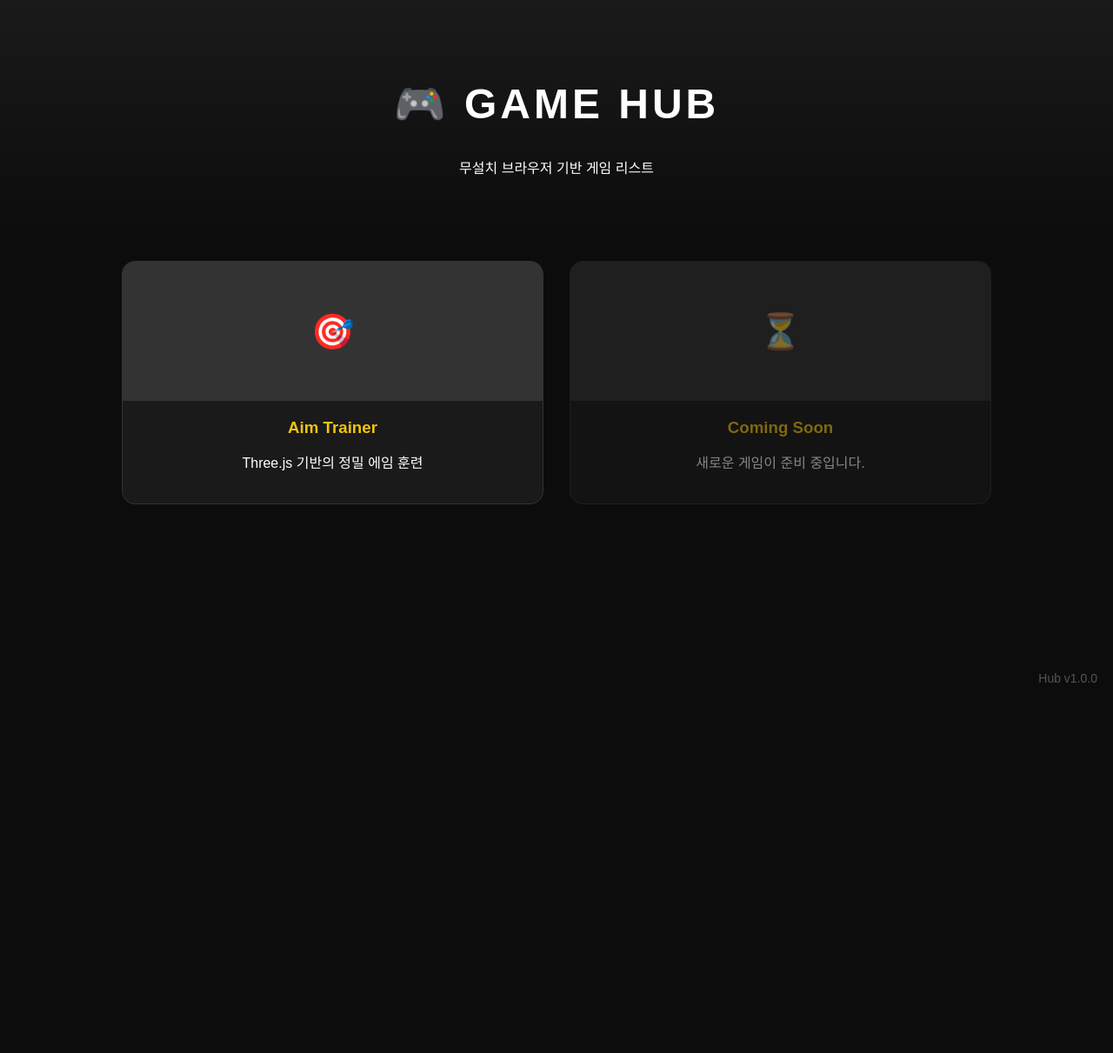
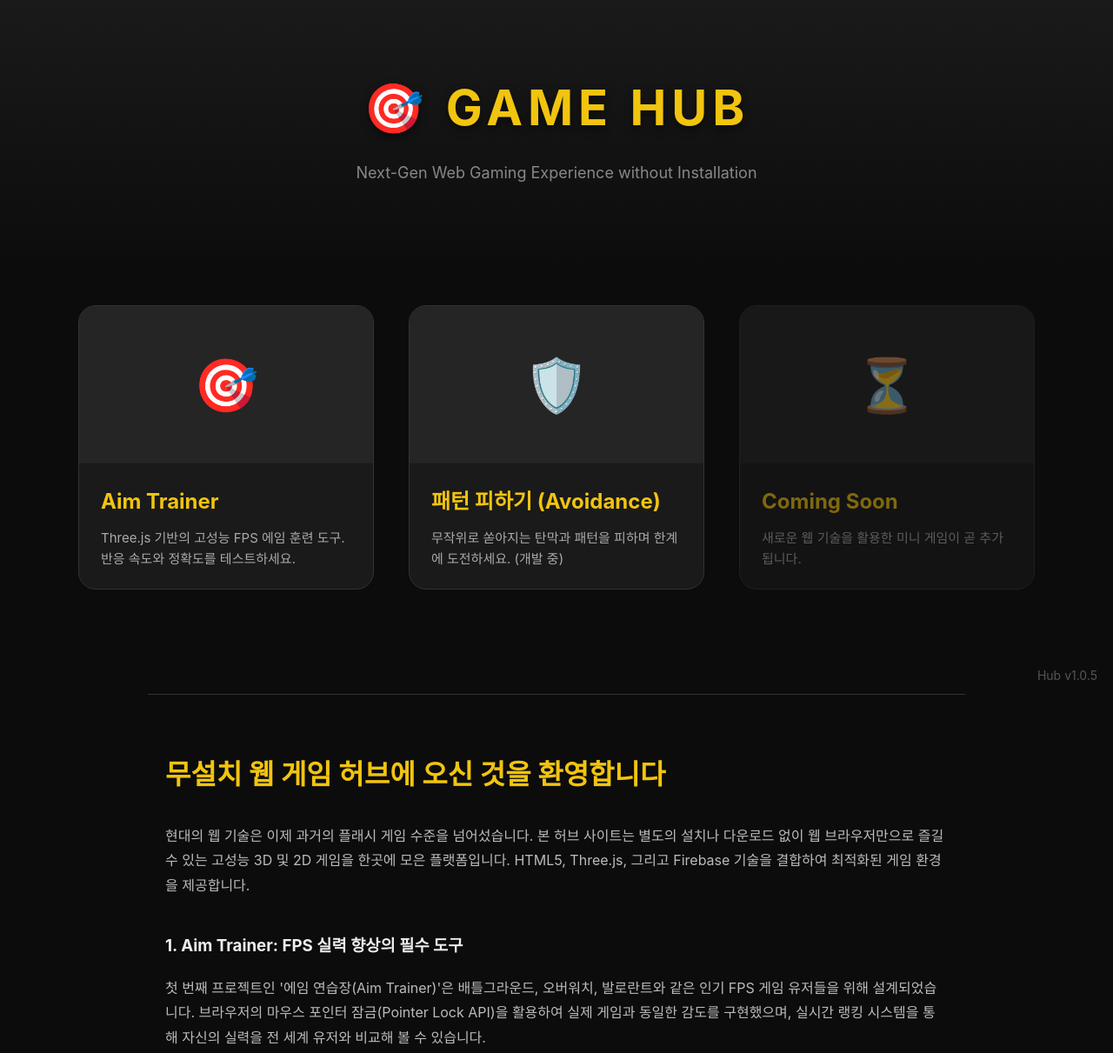
Before and after one commit to ihaom2658/Game-Hub, a plain HTML site: page index.html in a window 1280 px wide. Shown: the top 1211 px of the page at 87% size. Before the commit the page ends 800 px from the top, so only its background shows below. Drawn offline with Linux system fonts and the light colour scheme.

Commit message:
Revamp index.html with new title and styles
Updated the title, meta description, and various styles for improved aesthetics and functionality. Added new content sections for game descriptions and enhanced layout for better user experience.

```diff
--- a/index.html
+++ b/index.html
@@ -2,33 +2,63 @@
 <html lang="ko">
 <head>
     <meta charset="UTF-8">
-    <title>Game Hub - FPS & Casual Mini Games</title>
+    <title>Game Hub - 전문 웹 기반 무설치 게임 플랫폼</title>
+    <meta name="description" content="설치 없이 즐기는 고성능 웹 게임 허브. 에임 연습장, 패턴 피하기 등 다양한 FPS 및 캐주얼 게임을 제공합니다.">
     <script async src="https://pagead2.googlesyndication.com/pagead/js/adsbygoogle.js?client=ca-pub-4133279395991822" crossorigin="anonymous"></script>
     <style>
-        :root { --primary-color: #f1c40f; --bg-color: #0c0c0c; }
-        body { margin: 0; background: var(--bg-color); color: white; font-family: 'Pretendard', sans-serif; text-align: center; }
-        .header { padding: 60px 20px; background: linear-gradient(to bottom, #1a1a1a, var(--bg-color)); }
-        .grid { display: grid; grid-template-columns: repeat(auto-fit, minmax(280px, 1fr)); gap: 30px; max-width: 1000px; margin: 0 auto; padding: 20px; }
-        .game-card { background: #1a1a1a; border-radius: 15px; overflow: hidden; border: 1px solid #333; transition: 0.3s; cursor: pointer; text-decoration: none; color: inherit; }
-        .game-card:hover { transform: translateY(-10px); border-color: var(--primary-color); }
-        .game-img { width: 100%; height: 160px; background: #333; display: flex; align-items: center; justify-content: center; font-size: 40px; }
-        .game-info { padding: 20px; }
-        .game-info h3 { margin: 0; color: var(--primary-color); }
-        #version-tag { position: fixed; bottom: 12px; right: 18px; font-size: 14px; color: rgba(255, 255, 255, 0.3); }
+        :root { --primary-color: #f1c40f; --bg-color: #0c0c0c; --card-bg: #1a1a1a; }
+        body { margin: 0; background: var(--bg-color); color: white; font-family: 'Pretendard', -apple-system, BlinkMacSystemFont, system-ui, Roboto, sans-serif; text-align: center; line-height: 1.6; }
+
+        .header { padding: 80px 20px; background: linear-gradient(to bottom, #1a1a1a, var(--bg-color)); }
+        .header h1 { font-size: 56px; letter-spacing: 6px; margin: 0; color: var(--primary-color); text-shadow: 0 4px 10px rgba(0,0,0,0.5); }
+        .header p { font-size: 18px; color: #888; margin-top: 15px; }
+
+        .grid { display: grid; grid-template-columns: repeat(auto-fit, minmax(300px, 1fr)); gap: 40px; max-width: 1100px; margin: 0 auto; padding: 40px 20px; }
+
+        .game-card { background: var(--card-bg); border-radius: 20px; overflow: hidden; border: 1px solid #333; transition: all 0.4s cubic-bezier(0.175, 0.885, 0.32, 1.275); text-decoration: none; color: inherit; display: flex; flex-direction: column; }
+        .game-card:hover { transform: translateY(-15px); border-color: var(--primary-color); box-shadow: 0 10px 30px rgba(241, 196, 15, 0.2); }
+
+        .game-img { width: 100%; height: 180px; background: #252525; display: flex; align-items: center; justify-content: center; font-size: 60px; transition: 0.3s; }
+        .game-card:hover .game-img { background: #333; transform: scale(1.05); }
+
+        .game-info { padding: 25px; text-align: left; border-top: 1px solid #222; }
+        .game-info h3 { margin: 0; color: var(--primary-color); font-size: 24px; }
+        .game-info p { margin: 10px 0 0; color: #aaa; font-size: 15px; height: 45px; overflow: hidden; }
+
+        /* SEO용 텍스트 섹션 */
+        .content-section { max-width: 900px; margin: 80px auto; padding: 40px 20px; text-align: left; border-top: 1px solid #333; color: #bbb; }
+        .content-section h2 { color: var(--primary-color); font-size: 32px; margin-bottom: 30px; }
+        .content-section h3 { color: #eee; margin-top: 40px; }
+        .content-section p { margin-bottom: 20px; font-size: 16px; line-height: 1.8; }
+
+        #version-tag { position: fixed; bottom: 12px; right: 18px; font-size: 14px; color: rgba(255, 255, 255, 0.3); z-index: 1000; }
+
+        @media (max-width: 600px) {
+            .header h1 { font-size: 36px; }
+            .grid { grid-template-columns: 1fr; }
+        }
     </style>
 </head>
 <body>
     <header class="header">
-        <h1 style="font-size: 48px; letter-spacing: 4px;">🎮 GAME HUB</h1>
-        <p>무설치 브라우저 기반 게임 리스트</p>
+        <h1>🎯 GAME HUB</h1>
+        <p>Next-Gen Web Gaming Experience without Installation</p>
     </header>
 
     <main class="grid">
-        <a href="https://your-aim-trainer-url.vercel.app" class="game-card">
+        <a href="https://dummy-server-kdna.vercel.app/" class="game-card">
             <div class="game-img">🎯</div>
             <div class="game-info">
                 <h3>Aim Trainer</h3>
-                <p>Three.js 기반의 정밀 에임 훈련</p>
+                <p>Three.js 기반의 고성능 FPS 에임 훈련 도구. 반응 속도와 정확도를 테스트하세요.</p>
+            </div>
+        </a>
+
+        <a href="#" class="game-card" style="cursor: help;">
+            <div class="game-img">🛡️</div>
+            <div class="game-info">
+                <h3>패턴 피하기 (Avoidance)</h3>
+                <p>무작위로 쏟아지는 탄막과 패턴을 피하며 한계에 도전하세요. (개발 중)</p>
             </div>
         </a>
 
@@ -36,11 +66,25 @@
             <div class="game-img">⏳</div>
             <div class="game-info">
                 <h3>Coming Soon</h3>
-                <p>새로운 게임이 준비 중입니다.</p>
+                <p>새로운 웹 기술을 활용한 미니 게임이 곧 추가됩니다.</p>
             </div>
         </div>
     </main>
 
-    <div id="version-tag">Hub v1.0.0</div>
+    <article class="content-section">
+        <h2>무설치 웹 게임 허브에 오신 것을 환영합니다</h2>
+        <p>현대의 웹 기술은 이제 과거의 플래시 게임 수준을 넘어섰습니다. 본 허브 사이트는 별도의 설치나 다운로드 없이 웹 브라우저만으로 즐길 수 있는 고성능 3D 및 2D 게임을 한곳에 모은 플랫폼입니다. HTML5, Three.js, 그리고 Firebase 기술을 결합하여 최적화된 게임 환경을 제공합니다.</p>
+
+        <h3>1. Aim Trainer: FPS 실력 향상의 필수 도구</h3>
+        <p>첫 번째 프로젝트인 '에임 연습장(Aim Trainer)'은 배틀그라운드, 오버워치, 발로란트와 같은 인기 FPS 게임 유저들을 위해 설계되었습니다. 브라우저의 마우스 포인터 잠금(Pointer Lock API)을 활용하여 실제 게임과 동일한 감도를 구현했으며, 실시간 랭킹 시스템을 통해 자신의 실력을 전 세계 유저와 비교해 볼 수 있습니다.</p>
+
+        <h3>2. 향후 추가될 게임: 패턴 피하기(Avoidance)</h3>
+        <p>곧 추가될 '패턴 피하기' 게임은 유저의 순발력과 집중력을 극대화하는 게임입니다. 단순한 회피를 넘어 알고리즘 기반으로 생성되는 복합적인 탄막 패턴을 분석하고 대응하는 과정을 통해 뇌의 활성화를 돕습니다. 이 게임 역시 가벼운 웹 엔진을 기반으로 제작되어 모바일과 데스크톱 어디서든 즐길 수 있도록 배포될 예정입니다.</p>
+
+        <h3>3. 웹 기반 게임의 장점과 기술적 배경</h3>
+        <p>웹 기반 게임은 접근성 면에서 압도적인 우위를 점합니다. 저사양 하드웨어에서도 GPU 가속을 활용해 부드러운 프레임을 유지하며, 데이터베이스 연동을 통해 게임 기록이 안전하게 저장됩니다. 저희 플랫폼은 구글 애드센스와의 파트너십을 통해 모든 콘텐츠를 무료로 제공하며, 지속적인 업데이트를 통해 새로운 장르의 미니 게임들을 순차적으로 공개할 계획입니다.</p>
+    </article>
+
+    <div id="version-tag">Hub v1.0.5</div>
 </body>
 </html>
```
